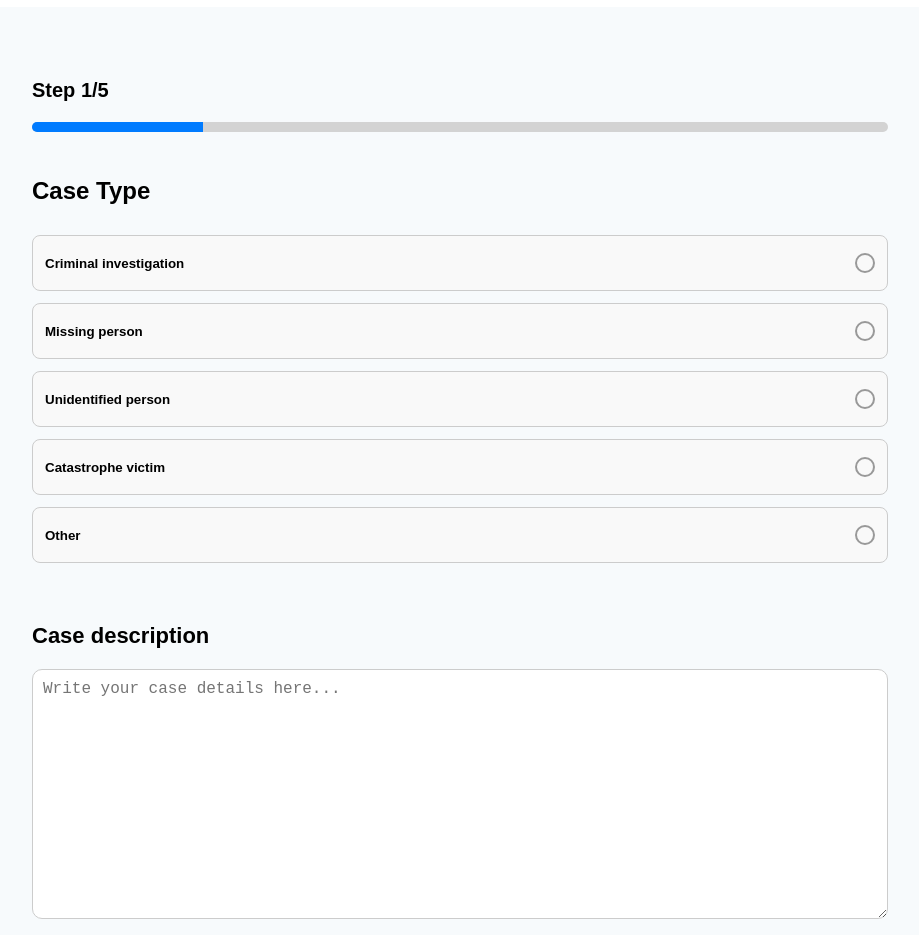
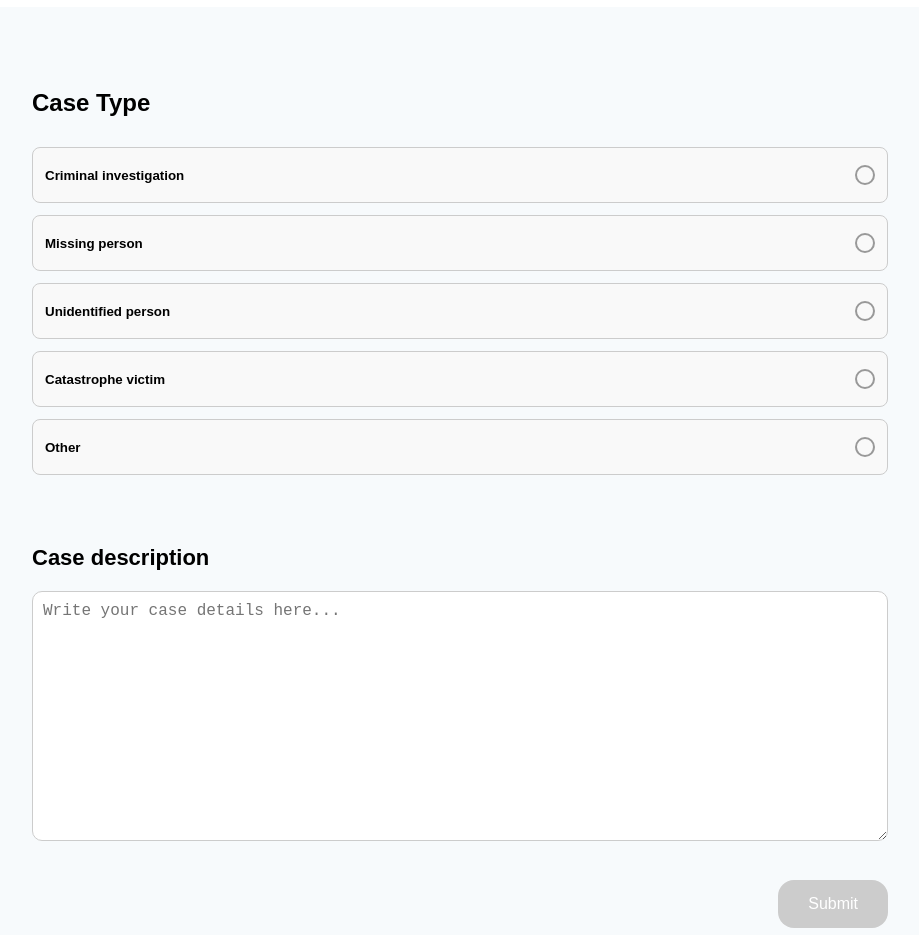
Before and after one commit to kh-hamz/mad, a React (Vite) app in the folder frntend/: page /case-submission in a window 1280 px wide. Shown: the part 57-992 px from the top of the page, without its empty margins (180-1099 px from the left). Built offline with nearby package versions, Linux system fonts and the light colour scheme.

Commit message:
Changed case submission frontend

```diff
--- a/frntend/src/components/CaseSubmission/CaseTypeSelector.css
+++ b/frntend/src/components/CaseSubmission/CaseTypeSelector.css
@@ -1,4 +1,5 @@
 .case-container {
+  padding: 30px 0 10px 0;
   width: 100%;
 }
 
@@ -96,7 +97,7 @@
 .next-button {
   display: block;
   margin-left: auto;
-  margin-top: 25px;
+  margin-top: 35px;
   padding: 15px 30px;
   background-color: #007bff;
   color: white;
@@ -109,3 +110,67 @@
 .next-button:hover {
   background-color: #0056b3;
 }
+
+.next-button.disabled {
+  background-color: #ccc;
+  cursor: not-allowed;
+}
+
+.modal-overlay {
+  position: fixed;
+  top: 0;
+  left: 0;
+  width: 100%;
+  height: 100%;
+  background: rgba(0, 0, 0, 0.5);
+  display: flex;
+  justify-content: center;
+  align-items: center;
+  z-index: 1000;
+}
+
+.modal-content {
+  background: white;
+  font-family: sans-serif;
+  font-size: 14px;
+  padding: 25px;
+  border-radius: 12px;
+  text-align: center;
+  box-shadow: 0px 5px 15px rgba(0, 0, 0, 0.2);
+  width: 350px;
+  animation: fadeIn 0.3s ease-in-out;
+}
+
+@keyframes fadeIn {
+  from {
+    opacity: 0;
+    transform: translateY(-10px);
+  }
+  to {
+    opacity: 1;
+    transform: translateY(0);
+  }
+}
+
+.modal-content h2 {
+  margin-bottom: 10px;
+  font-size: 22px;
+  font-family: sans-serif;
+  color: #007bff;
+}
+
+.modal-close-button {
+  padding: 10px 20px;
+  background-color: #007bff;
+  color: white;
+  font-family: sans-serif;
+  border: none;
+  border-radius: 8px;
+  font-size: 16px;
+  cursor: pointer;
+  margin-top: 15px;
+}
+
+.modal-close-button:hover {
+  background-color: #0056b3;
+}
--- a/frntend/src/components/CaseSubmission/CaseTypeSelector.tsx
+++ b/frntend/src/components/CaseSubmission/CaseTypeSelector.tsx
@@ -1,8 +1,8 @@
 import React, { useState } from "react";
-import "./CaseTypeSelector.css"; // Import corresponding styles
+import "./CaseTypeSelector.css";
 
 interface CaseTypeSelectorProps {
-  onSelect: (caseType: string) => void; // Function to pass selected case type to parent
+  onSelect: (caseType: string) => void;
 }
 
 const caseTypes = [
@@ -14,11 +14,17 @@ const caseTypes = [
 ];
 
 const CaseTypeSelector: React.FC<CaseTypeSelectorProps> = ({ onSelect }) => {
-  const [selectedType, setSelectedType] = useState<string>("");
+  const [selectedType, setSelectedType] = useState<string | null>(null);
+  const [isModalOpen, setIsModalOpen] = useState<boolean>(false);
 
   const handleSelection = (caseType: string) => {
-    setSelectedType(caseType);
-    onSelect(caseType); // Pass selected case type to parent component
+    setSelectedType((prevType) => (prevType === caseType ? null : caseType));
+    onSelect(caseType);
+  };
+
+  const handleSubmit = () => {
+    if (!selectedType) return;
+    setIsModalOpen(true);
   };
 
   return (
@@ -31,21 +37,16 @@ const CaseTypeSelector: React.FC<CaseTypeSelectorProps> = ({ onSelect }) => {
           {caseTypes.map((type) => (
             <button
               key={type}
-              className={`case-option ${
-                selectedType === type ? "selected" : ""
-              }`}
+              className={`case-option ${selectedType === type ? "selected" : ""}`}
               onClick={() => handleSelection(type)}
             >
               <span className="case-text">{type}</span>
-              <span
-                className={`radio-circle ${
-                  selectedType === type ? "checked" : ""
-                }`}
-              ></span>
+              <span className={`radio-circle ${selectedType === type ? "checked" : ""}`}></span>
             </button>
           ))}
         </div>
       </div>
+
       {/* Case Description Section */}
       <div className="case-description-container">
         <h2 className="case-description-title">Case description</h2>
@@ -53,9 +54,29 @@ const CaseTypeSelector: React.FC<CaseTypeSelectorProps> = ({ onSelect }) => {
           className="case-description-input"
           placeholder="Write your case details here..."
         ></textarea>
-          <button className="next-button">Next</button>
+
+        {/* Submit Button */}
+        <button
+          className={`next-button ${selectedType ? "" : "disabled"}`}
+          onClick={handleSubmit}
+          disabled={!selectedType}
+        >
+          Submit
+        </button>
       </div>
 
+      {/* Custom Pop-up Modal */}
+      {isModalOpen && (
+        <div className="modal-overlay">
+          <div className="modal-content">
+            <h2>Case Submitted</h2>
+            <p>Your case has been successfully submitted.</p>
+            <button className="modal-close-button" onClick={() => setIsModalOpen(false)}>
+              Close
+            </button>
+          </div>
+        </div>
+      )}
     </>
   );
 };
--- a/frntend/src/components/CaseSubmission/ProgressBar.css
+++ /dev/null
@@ -1,27 +0,0 @@
-.progress-container {
-    width: 100%;
-    padding: 20px 20px; /* Margin inside the div */
-    border-radius: 6px; /* Rounded corners */
-  }
-
-  .step-text {
-    font-family: sans-serif;
-    font-size: 20px;
-    font-weight: bold;
-    margin: 20px 0 20px 0;
-  }
-
-  .progress-bar {
-    width: 100%;
-    height: 10px;
-    background-color: #d3d3d3; /* Light grey background */
-    border-radius: 5px;
-    margin-bottom: 5px;
-    overflow: hidden;
-  }
-
-  .progress-fill {
-    height: 100%;
-    background-color: #007bff; /* Blue progress */
-    transition: width 0.3s ease-in-out; /* Smooth transition */
-  }
--- a/frntend/src/components/CaseSubmission/ProgressBar.tsx
+++ /dev/null
@@ -1,24 +0,0 @@
-import React from "react";
-import "./ProgressBar.css";
-
-interface ProgressBarProps {
-  step: number;
-}
-
-const ProgressBar: React.FC<ProgressBarProps> = ({ step }) => {
-  const progressPercentage = (step / 5) * 100;
-
-  return (
-    <div className="progress-container">
-      <p className="step-text">Step {step}/5</p>
-      <div className="progress-bar">
-        <div
-          className="progress-fill"
-          style={{ width: `${progressPercentage}%` }}
-        ></div>
-      </div>
-    </div>
-  );
-};
-
-export default ProgressBar;
--- a/frntend/src/pages/CaseSubmission.tsx
+++ b/frntend/src/pages/CaseSubmission.tsx
@@ -1,17 +1,14 @@
 import React, { useState } from "react";
 import "./CaseSubmission.css";
-import ProgressBar from "../components/CaseSubmission/ProgressBar";
 import CaseTypeSelector from "../components/CaseSubmission/CaseTypeSelector";
 
 const CaseSubmission: React.FC = () => {
-  const [step, setStep] = useState(1);
   const [selectedCaseType, setSelectedCaseType] = useState<string>("");
 
   return (
     <>
       <div className="main_bdy">
         <div className="inner-main">
-          <ProgressBar step={step} />
           <CaseTypeSelector onSelect={setSelectedCaseType} />
         </div>
       </div>
```
Lines whose indentation alone changed are shown as unchanged.
